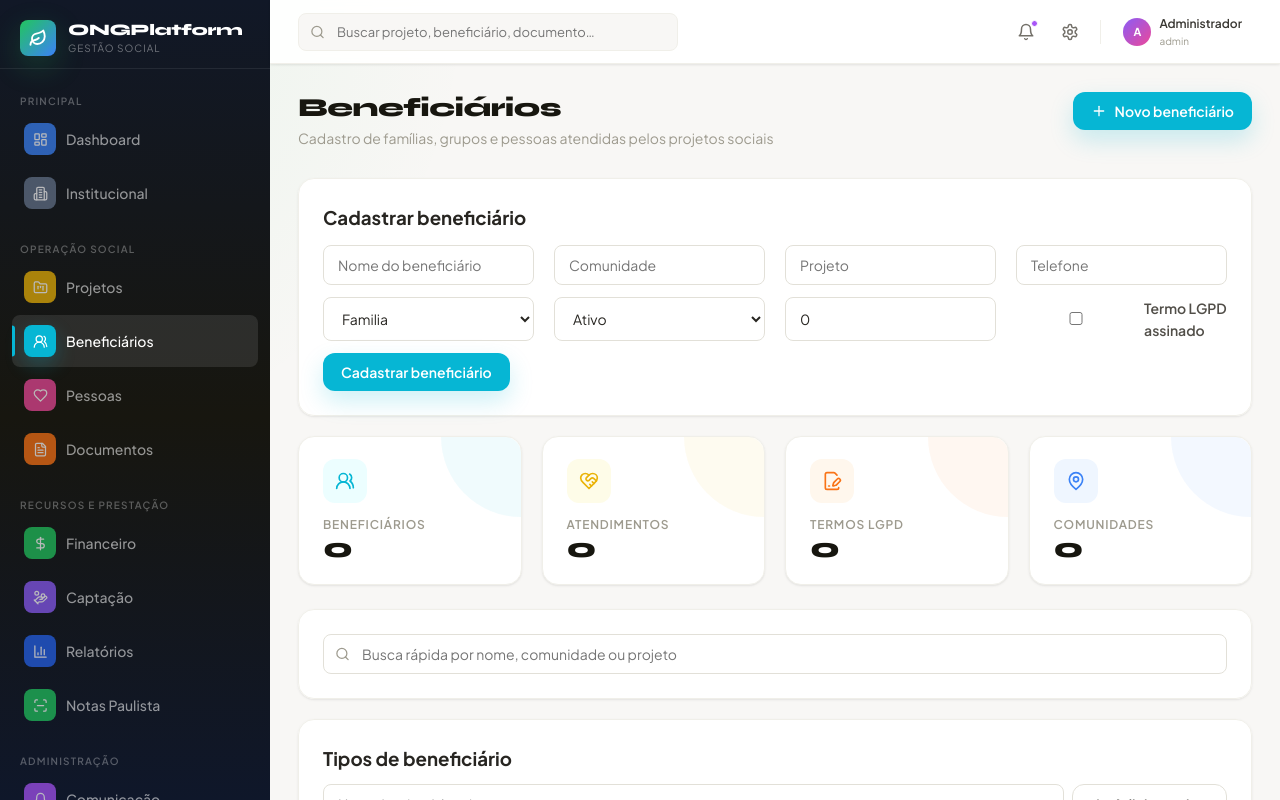
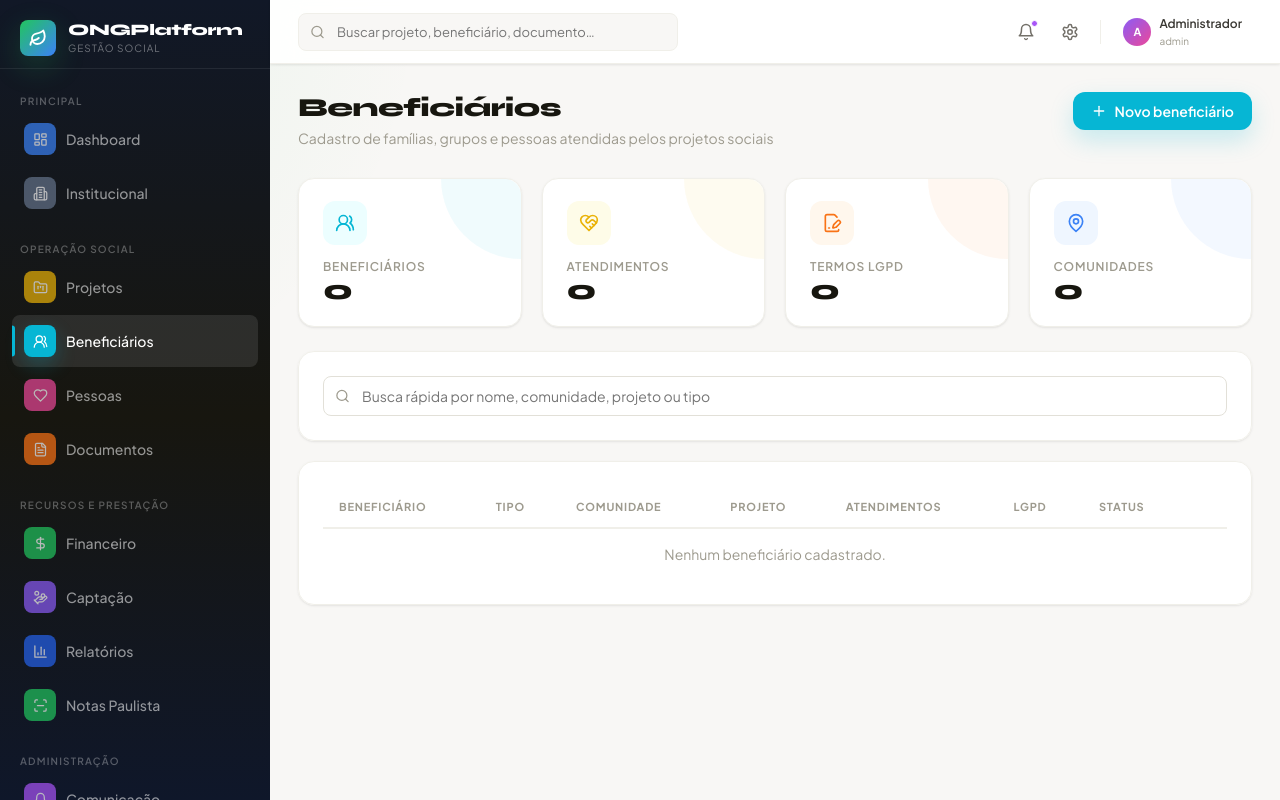
Before and after one commit to Klint-prog/ong-platform, a React (Vite) app: page /beneficiarios in a window 1280 px wide. Both pictures are taken after typing "name@example.com", "Sample123" into the empty fields and a click on the button "Entrar". Shown: the top 800 px of the page. Built offline with nearby package versions, Linux system fonts and the light colour scheme.

Commit message:
fix: centralizar cadastro de beneficiários em modal com tags

```diff
--- a/src/pages/beneficiarios/Beneficiarios.jsx
+++ b/src/pages/beneficiarios/Beneficiarios.jsx
@@ -24,6 +24,7 @@ export default function Beneficiarios() {
   const [novoTipo, setNovoTipo] = useState('')
   const [editandoTipo, setEditandoTipo] = useState(null)
   const [valorEdicaoTipo, setValorEdicaoTipo] = useState('')
+  const [modalAberto, setModalAberto] = useState(false)
   const [modoFormulario, setModoFormulario] = useState('novo')
   const [editandoId, setEditandoId] = useState(null)
   const [form, setForm] = useState(() => formInicial(listarTipos()[0] || 'FAMILIA'))
@@ -33,7 +34,7 @@ export default function Beneficiarios() {
   const comunidades = useMemo(() => new Set(beneficiarios.map((b) => b.comunidade).filter(Boolean)).size, [beneficiarios])
   const filtrados = useMemo(() => beneficiarios.filter((b) => {
     const termo = busca.toLowerCase()
-    return [b.nome, b.comunidade, b.projeto, b.telefone].join(' ').toLowerCase().includes(termo)
+    return [b.nome, b.comunidade, b.projeto, b.telefone, b.tipo].join(' ').toLowerCase().includes(termo)
   }), [beneficiarios, busca])
 
   const persistirBeneficiarios = (next) => {
@@ -42,6 +43,30 @@ export default function Beneficiarios() {
   }
 
   const atualizarCampo = (campo, valor) => setForm((atual) => ({ ...atual, [campo]: valor }))
+
+  const abrirNovoCadastro = () => {
+    setForm(formInicial(tipos[0] || 'FAMILIA'))
+    setModoFormulario('novo')
+    setEditandoId(null)
+    setModalAberto(true)
+  }
+
+  const fecharFormulario = () => {
+    setModalAberto(false)
+    setEditandoTipo(null)
+    setValorEdicaoTipo('')
+    setNovoTipo('')
+    setModoFormulario('novo')
+    setEditandoId(null)
+    setForm(formInicial(tipos[0] || 'FAMILIA'))
+  }
+
+  const iniciarEdicao = (beneficiario) => {
+    setModoFormulario('edicao')
+    setEditandoId(beneficiario.id)
+    setForm({ ...beneficiario })
+    setModalAberto(true)
+  }
 
   const adicionarTipo = () => {
     const normalizado = normalizarTipo(novoTipo)
@@ -81,45 +106,162 @@ export default function Beneficiarios() {
     }
   }
 
-  const resetarFormulario = () => {
-    setForm(formInicial(tipos[0] || 'FAMILIA'))
-    setModoFormulario('novo')
-    setEditandoId(null)
-  }
-
-  const iniciarEdicao = (beneficiario) => {
-    setModoFormulario('edicao')
-    setEditandoId(beneficiario.id)
-    setForm({ ...beneficiario })
-  }
-
   const salvarBeneficiario = (e) => {
     e.preventDefault()
     if (!form.nome.trim() || !form.comunidade.trim() || !form.projeto.trim()) return
-    const payload = { ...form, nome: form.nome.trim(), tipo: tipoDisponivel, atendimentos: Number(form.atendimentos) || 0 }
+
+    const payload = {
+      ...form,
+      nome: form.nome.trim(),
+      tipo: tipoDisponivel,
+      atendimentos: Number(form.atendimentos) || 0,
+    }
+
     if (modoFormulario === 'edicao' && editandoId) {
       persistirBeneficiarios(beneficiarios.map((b) => (b.id === editandoId ? { ...b, ...payload } : b)))
-      resetarFormulario()
+      fecharFormulario()
       return
     }
+
     const novo = { ...payload, id: Math.max(0, ...beneficiarios.map((b) => Number(b.id) || 0)) + 1 }
     persistirBeneficiarios([novo, ...beneficiarios])
-    resetarFormulario()
+    fecharFormulario()
   }
 
   return (
     <div className="mod-beneficiarios animate-fade-in">
-      <div className="page-header"><div><h1 className="page-title">Beneficiários</h1><p className="page-subtitle">Cadastro de famílias, grupos e pessoas atendidas pelos projetos sociais</p></div><button className="btn btn-primary" onClick={resetarFormulario}><Plus size={16} /> Novo beneficiário</button></div>
-      <form className="card" style={{ marginBottom: 20 }} onSubmit={salvarBeneficiario}>
-        <h3 style={{ marginBottom: 12 }}>{modoFormulario === 'edicao' ? 'Alterar beneficiário' : 'Cadastrar beneficiário'}</h3>
-        <div className="grid-4" style={{ marginBottom: 12 }}><input value={form.nome} onChange={(e) => atualizarCampo('nome', e.target.value)} placeholder="Nome do beneficiário" required /><input value={form.comunidade} onChange={(e) => atualizarCampo('comunidade', e.target.value)} placeholder="Comunidade" required /><input value={form.projeto} onChange={(e) => atualizarCampo('projeto', e.target.value)} placeholder="Projeto" required /><input value={form.telefone} onChange={(e) => atualizarCampo('telefone', e.target.value)} placeholder="Telefone" /></div>
-        <div className="grid-4" style={{ marginBottom: 12 }}><select value={tipoDisponivel} onChange={(e) => atualizarCampo('tipo', e.target.value)}>{tipos.map((tipo) => <option value={tipo} key={tipo}>{formatarTipo(tipo)}</option>)}</select><select value={form.status} onChange={(e) => atualizarCampo('status', e.target.value)}><option value="ATIVO">Ativo</option><option value="ACOMPANHAMENTO">Acompanhamento</option></select><input type="number" min="0" value={form.atendimentos} onChange={(e) => atualizarCampo('atendimentos', e.target.value)} placeholder="Atendimentos" /><label style={{ display: 'flex', alignItems: 'center', gap: 8, fontSize: 14 }}><input type="checkbox" checked={form.termoLgpd} onChange={(e) => atualizarCampo('termoLgpd', e.target.checked)} /> Termo LGPD assinado</label></div>
-        <div style={{ display: 'flex', gap: 8 }}><button type="submit" className="btn btn-primary">{modoFormulario === 'edicao' ? 'Salvar alterações' : 'Cadastrar beneficiário'}</button>{modoFormulario === 'edicao' && <button type="button" className="btn btn-ghost" onClick={resetarFormulario}>Cancelar</button>}</div>
-      </form>
-      <div className="grid-4" style={{ marginBottom: 24 }}><div className="stat-card mod-beneficiarios"><div className="stat-icon"><UsersRound size={20} /></div><div><div className="stat-label">Beneficiários</div><div className="stat-value">{beneficiarios.length}</div></div></div><div className="stat-card mod-projetos"><div className="stat-icon"><HeartHandshake size={20} /></div><div><div className="stat-label">Atendimentos</div><div className="stat-value">{beneficiarios.reduce((acc, b) => acc + Number(b.atendimentos || 0), 0)}</div></div></div><div className="stat-card mod-documentos"><div className="stat-icon"><FileSignature size={20} /></div><div><div className="stat-label">Termos LGPD</div><div className="stat-value">{beneficiarios.filter((b) => b.termoLgpd).length}</div></div></div><div className="stat-card mod-dashboard"><div className="stat-icon"><MapPin size={20} /></div><div><div className="stat-label">Comunidades</div><div className="stat-value">{comunidades}</div></div></div></div>
-      <div className="card" style={{ marginBottom: 20 }}><div style={{ position: 'relative' }}><Search size={15} style={{ position: 'absolute', left: 12, top: '50%', transform: 'translateY(-50%)', color: 'var(--gray-400)' }} /><input value={busca} onChange={(e) => setBusca(e.target.value)} placeholder="Busca rápida por nome, comunidade ou projeto" style={{ paddingLeft: 38 }} /></div></div>
-      <div className="card" style={{ marginBottom: 20 }}><h3 style={{ marginBottom: 10 }}>Tipos de beneficiário</h3><div style={{ display: 'flex', gap: 8, marginBottom: 10 }}><input value={novoTipo} onChange={(e) => setNovoTipo(e.target.value)} placeholder="Novo tipo (ex: Idoso)" /><button className="btn btn-outline" onClick={adicionarTipo} type="button"><Plus size={14} /> Adicionar tipo</button></div><div style={{ display: 'flex', flexWrap: 'wrap', gap: 8 }}>{tipos.map((tipo) => <div key={tipo} style={{ display: 'flex', alignItems: 'center', gap: 6, border: '1px solid var(--gray-200)', borderRadius: 999, padding: '6px 10px' }}>{editandoTipo === tipo ? <><input value={valorEdicaoTipo} onChange={(e) => setValorEdicaoTipo(e.target.value)} style={{ width: 140, padding: '4px 8px' }} /><button className="btn btn-ghost btn-icon btn-sm" onClick={salvarEdicaoTipo} type="button"><Check size={14} /></button><button className="btn btn-ghost btn-icon btn-sm" onClick={() => setEditandoTipo(null)} type="button"><X size={14} /></button></> : <><span style={{ fontSize: 12 }}>{formatarTipo(tipo)}</span><button className="btn btn-ghost btn-icon btn-sm" onClick={() => { setEditandoTipo(tipo); setValorEdicaoTipo(tipo) }} type="button"><Pencil size={14} /></button>{!TIPOS_PADRAO.includes(tipo) && <button className="btn btn-ghost btn-icon btn-sm" onClick={() => excluirTipo(tipo)} type="button"><Trash2 size={14} /></button>}</>}</div>)}</div></div>
-      <div className="card"><div className="table-wrap"><table><thead><tr><th>Beneficiário</th><th>Tipo</th><th>Comunidade</th><th>Projeto</th><th>Atendimentos</th><th>LGPD</th><th>Status</th><th></th></tr></thead><tbody>{filtrados.map((b) => <tr key={b.id}><td><strong>{b.nome}</strong><div style={{ fontSize: 12, color: 'var(--gray-400)' }}>{b.telefone}</div></td><td><span className="badge badge-blue">{formatarTipo(b.tipo)}</span></td><td>{b.comunidade}</td><td>{b.projeto}</td><td><strong>{b.atendimentos}</strong></td><td><span className={`badge ${b.termoLgpd ? 'badge-green' : 'badge-yellow'}`}>{b.termoLgpd ? 'Assinado' : 'Pendente'}</span></td><td><span className="badge badge-green">{b.status === 'ATIVO' ? 'Ativo' : 'Acompanhamento'}</span></td><td><div style={{ display: 'flex', gap: 6 }}><button className="btn btn-ghost btn-icon btn-sm" onClick={() => iniciarEdicao(b)} title="Alterar cadastro"><Pencil size={15} /></button><button className="btn btn-ghost btn-icon btn-sm" onClick={() => remover(b.id)} title="Remover beneficiário"><Trash2 size={15} /></button></div></td></tr>)}{filtrados.length === 0 && <tr><td colSpan="8" style={{ textAlign: 'center', color: 'var(--gray-400)' }}>Nenhum beneficiário cadastrado.</td></tr>}</tbody></table></div></div>
+      <div className="page-header">
+        <div>
+          <h1 className="page-title">Beneficiários</h1>
+          <p className="page-subtitle">Cadastro de famílias, grupos e pessoas atendidas pelos projetos sociais</p>
+        </div>
+        <button className="btn btn-primary" onClick={abrirNovoCadastro}>
+          <Plus size={16} /> Novo beneficiário
+        </button>
+      </div>
+
+      <div className="grid-4" style={{ marginBottom: 24 }}>
+        <div className="stat-card mod-beneficiarios"><div className="stat-icon"><UsersRound size={20} /></div><div><div className="stat-label">Beneficiários</div><div className="stat-value">{beneficiarios.length}</div></div></div>
+        <div className="stat-card mod-projetos"><div className="stat-icon"><HeartHandshake size={20} /></div><div><div className="stat-label">Atendimentos</div><div className="stat-value">{beneficiarios.reduce((acc, b) => acc + Number(b.atendimentos || 0), 0)}</div></div></div>
+        <div className="stat-card mod-documentos"><div className="stat-icon"><FileSignature size={20} /></div><div><div className="stat-label">Termos LGPD</div><div className="stat-value">{beneficiarios.filter((b) => b.termoLgpd).length}</div></div></div>
+        <div className="stat-card mod-dashboard"><div className="stat-icon"><MapPin size={20} /></div><div><div className="stat-label">Comunidades</div><div className="stat-value">{comunidades}</div></div></div>
+      </div>
+
+      <div className="card" style={{ marginBottom: 20 }}>
+        <div style={{ position: 'relative' }}>
+          <Search size={15} style={{ position: 'absolute', left: 12, top: '50%', transform: 'translateY(-50%)', color: 'var(--gray-400)' }} />
+          <input value={busca} onChange={(e) => setBusca(e.target.value)} placeholder="Busca rápida por nome, comunidade, projeto ou tipo" style={{ paddingLeft: 38 }} />
+        </div>
+      </div>
+
+      <div className="card">
+        <div className="table-wrap">
+          <table>
+            <thead><tr><th>Beneficiário</th><th>Tipo</th><th>Comunidade</th><th>Projeto</th><th>Atendimentos</th><th>LGPD</th><th>Status</th><th></th></tr></thead>
+            <tbody>
+              {filtrados.map((b) => (
+                <tr key={b.id}>
+                  <td><strong>{b.nome}</strong><div style={{ fontSize: 12, color: 'var(--gray-400)' }}>{b.telefone}</div></td>
+                  <td><span className="badge badge-blue">{formatarTipo(b.tipo)}</span></td>
+                  <td>{b.comunidade}</td>
+                  <td>{b.projeto}</td>
+                  <td><strong>{b.atendimentos}</strong></td>
+                  <td><span className={`badge ${b.termoLgpd ? 'badge-green' : 'badge-yellow'}`}>{b.termoLgpd ? 'Assinado' : 'Pendente'}</span></td>
+                  <td><span className={`badge ${b.status === 'ATIVO' ? 'badge-green' : 'badge-yellow'}`}>{b.status === 'ATIVO' ? 'Ativo' : 'Acompanhamento'}</span></td>
+                  <td>
+                    <div style={{ display: 'flex', gap: 6 }}>
+                      <button className="btn btn-ghost btn-icon btn-sm" onClick={() => iniciarEdicao(b)} title="Alterar cadastro"><Pencil size={15} /></button>
+                      <button className="btn btn-ghost btn-icon btn-sm" onClick={() => remover(b.id)} title="Remover beneficiário"><Trash2 size={15} /></button>
+                    </div>
+                  </td>
+                </tr>
+              ))}
+              {filtrados.length === 0 && <tr><td colSpan="8" style={{ textAlign: 'center', color: 'var(--gray-400)' }}>Nenhum beneficiário cadastrado.</td></tr>}
+            </tbody>
+          </table>
+        </div>
+      </div>
+
+      {modalAberto && (
+        <div style={{ position: 'fixed', inset: 0, background: 'rgba(15, 23, 42, 0.55)', zIndex: 50, display: 'grid', placeItems: 'center', padding: 24 }}>
+          <form className="card" onSubmit={salvarBeneficiario} style={{ width: 'min(960px, 100%)', maxHeight: '90vh', overflowY: 'auto', display: 'grid', gap: 14 }}>
+            <div style={{ display: 'flex', justifyContent: 'space-between', gap: 12, alignItems: 'flex-start' }}>
+              <div>
+                <h2 style={{ fontFamily: 'var(--font-display)', fontSize: 22 }}>{modoFormulario === 'edicao' ? 'Alterar beneficiário' : 'Cadastrar beneficiário'}</h2>
+                <p style={{ color: 'var(--gray-400)', fontSize: 13, marginTop: 4 }}>Use as tags de tipo para classificar corretamente o cadastro.</p>
+              </div>
+              <button type="button" className="btn btn-ghost btn-icon" onClick={fecharFormulario}><X size={18} /></button>
+            </div>
+
+            <div style={{ display: 'grid', gap: 8 }}>
+              <strong>Tipo do beneficiário</strong>
+              <div style={{ display: 'flex', gap: 8, flexWrap: 'wrap' }}>
+                {tipos.map((tipo) => {
+                  const ativo = tipoDisponivel === tipo
+                  return (
+                    <button
+                      key={tipo}
+                      type="button"
+                      className={`btn btn-sm ${ativo ? 'btn-primary' : 'btn-outline'}`}
+                      onClick={() => atualizarCampo('tipo', tipo)}
+                    >
+                      {formatarTipo(tipo)}
+                    </button>
+                  )
+                })}
+              </div>
+            </div>
+
+            <div className="card-sm" style={{ background: 'var(--gray-50)', display: 'grid', gap: 10 }}>
+              <strong style={{ fontSize: 13 }}>Gerenciar tags de tipo</strong>
+              <div style={{ display: 'flex', gap: 8, flexWrap: 'wrap' }}>
+                <input value={novoTipo} onChange={(e) => setNovoTipo(e.target.value)} placeholder="Nova tag de tipo" style={{ maxWidth: 260 }} />
+                <button className="btn btn-outline btn-sm" onClick={adicionarTipo} type="button"><Plus size={14} /> Adicionar tipo</button>
+              </div>
+              <div style={{ display: 'flex', flexWrap: 'wrap', gap: 8 }}>
+                {tipos.map((tipo) => (
+                  <div key={tipo} style={{ display: 'flex', alignItems: 'center', gap: 6, border: '1px solid var(--gray-200)', borderRadius: 999, padding: '6px 10px', background: '#fff' }}>
+                    {editandoTipo === tipo ? (
+                      <>
+                        <input value={valorEdicaoTipo} onChange={(e) => setValorEdicaoTipo(e.target.value)} style={{ width: 140, padding: '4px 8px' }} />
+                        <button className="btn btn-ghost btn-icon btn-sm" onClick={salvarEdicaoTipo} type="button"><Check size={14} /></button>
+                        <button className="btn btn-ghost btn-icon btn-sm" onClick={() => setEditandoTipo(null)} type="button"><X size={14} /></button>
+                      </>
+                    ) : (
+                      <>
+                        <span style={{ fontSize: 12 }}>{formatarTipo(tipo)}</span>
+                        <button className="btn btn-ghost btn-icon btn-sm" onClick={() => { setEditandoTipo(tipo); setValorEdicaoTipo(tipo) }} type="button"><Pencil size={14} /></button>
+                        {!TIPOS_PADRAO.includes(tipo) && <button className="btn btn-ghost btn-icon btn-sm" onClick={() => excluirTipo(tipo)} type="button"><Trash2 size={14} /></button>}
+                      </>
+                    )}
+                  </div>
+                ))}
+              </div>
+            </div>
+
+            <div className="grid-4" style={{ marginBottom: 4 }}>
+              <input value={form.nome} onChange={(e) => atualizarCampo('nome', e.target.value)} placeholder="Nome do beneficiário" required />
+              <input value={form.comunidade} onChange={(e) => atualizarCampo('comunidade', e.target.value)} placeholder="Comunidade" required />
+              <input value={form.projeto} onChange={(e) => atualizarCampo('projeto', e.target.value)} placeholder="Projeto" required />
+              <input value={form.telefone} onChange={(e) => atualizarCampo('telefone', e.target.value)} placeholder="Telefone" />
+            </div>
+            <div className="grid-4">
+              <select value={form.status} onChange={(e) => atualizarCampo('status', e.target.value)}>
+                <option value="ATIVO">Ativo</option>
+                <option value="ACOMPANHAMENTO">Acompanhamento</option>
+              </select>
+              <input type="number" min="0" value={form.atendimentos} onChange={(e) => atualizarCampo('atendimentos', e.target.value)} placeholder="Atendimentos" />
+              <label style={{ display: 'flex', alignItems: 'center', gap: 8, fontSize: 14 }}>
+                <input type="checkbox" checked={form.termoLgpd} onChange={(e) => atualizarCampo('termoLgpd', e.target.checked)} /> Termo LGPD assinado
+              </label>
+            </div>
+            <div style={{ display: 'flex', gap: 8, justifyContent: 'flex-end', marginTop: 8 }}>
+              <button type="button" className="btn btn-outline" onClick={fecharFormulario}>Cancelar</button>
+              <button type="submit" className="btn btn-primary">{modoFormulario === 'edicao' ? 'Salvar alterações' : 'Cadastrar beneficiário'}</button>
+            </div>
+          </form>
+        </div>
+      )}
     </div>
   )
 }
```
